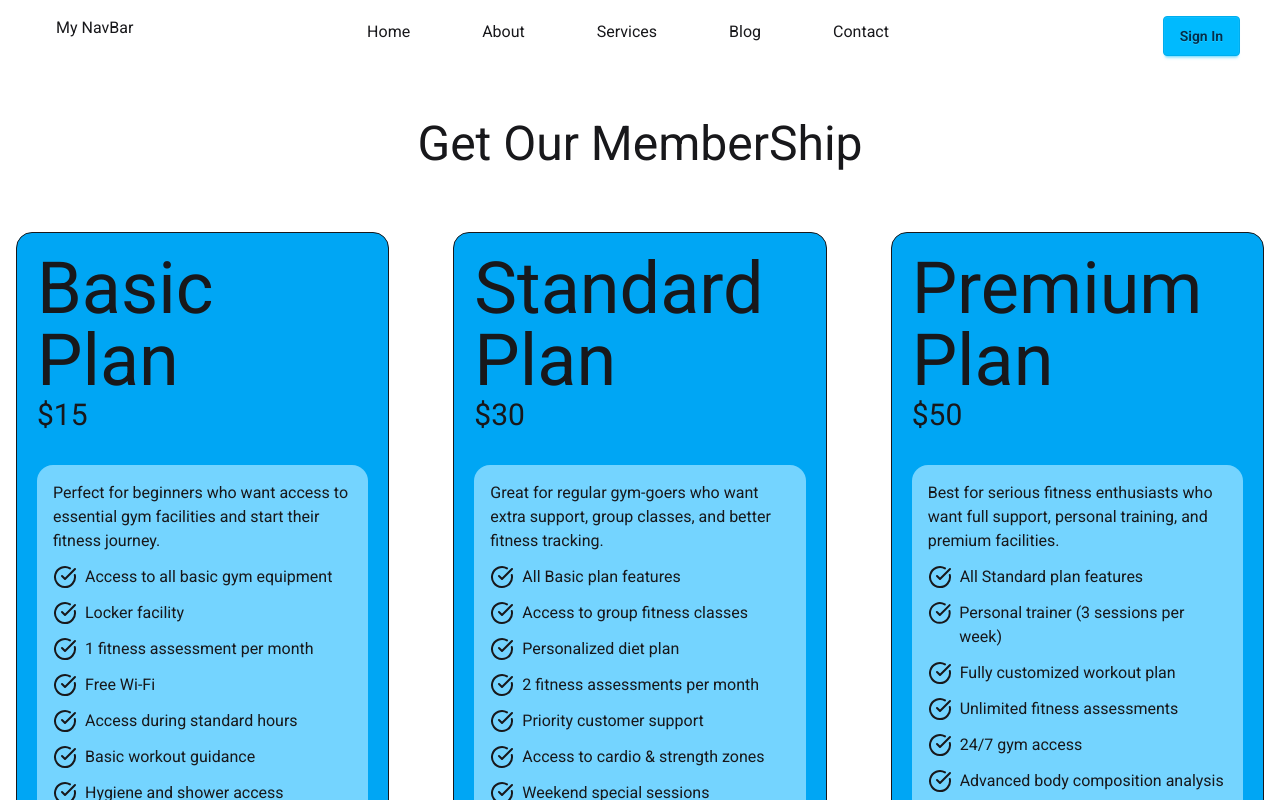
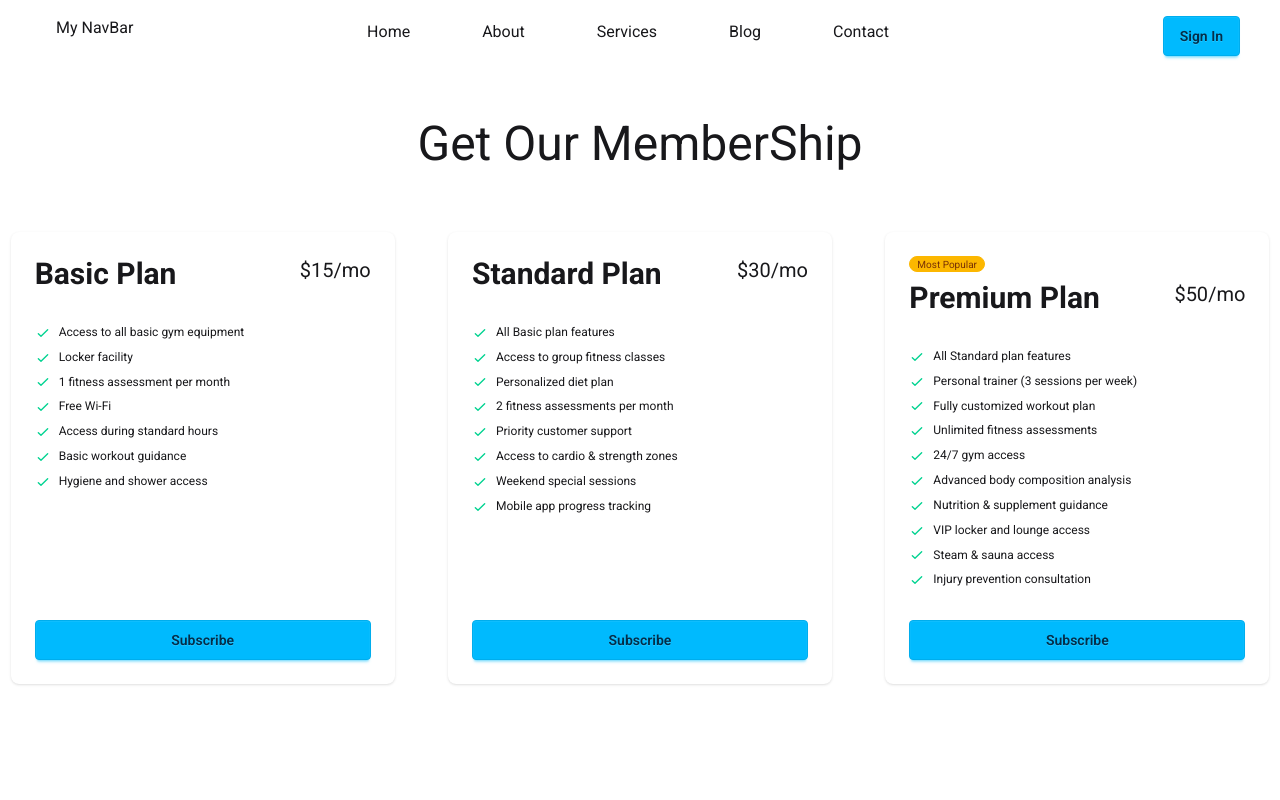
Before and after one commit to shahadat-hossain99/React-Ecosystem, a React (Vite) app: page / in a window 1280 px wide. Shown: the top 800 px of the page. Built offline with nearby package versions, Linux system fonts and the light colour scheme.

Commit message:
pricingCard redo with the help od daisyUI

```diff
--- a/public/pricingData.json
+++ b/public/pricingData.json
@@ -36,6 +36,7 @@
     "id": 3,
     "name": "Premium Plan",
     "price": "$50",
+    "popular": "true",
     "duration": "month",
     "description": "Best for serious fitness enthusiasts who want full support, personal training, and premium facilities.",
     "features": [
--- /dev/null
+++ b/src/Components/DaisyPricing/DaisyPricing.jsx
@@ -0,0 +1,48 @@
+import React from "react";
+
+const DaisyPricing = ({ pricing }) => {
+  const { name, price, features, popular } = pricing;
+
+  return (
+    <div className="card w-96 mx-auto bg-base-100 shadow-sm flex flex-col ">
+      <div className="card-body rounded-2xl hover:bg-blue-950">
+        {/* <span className="badge badge-xs badge-warning">
+          {popular ? "Most Demanding" : "Simple"}
+        </span> */}
+        {popular && (
+          <span className="badge badge-xs badge-warning">Most Popular</span>
+        )}
+        <div className="flex justify-between ">
+          <h2 className="text-3xl font-bold">{name}</h2>
+          <span className="text-xl">{price}/mo</span>
+        </div>
+        <ul className="mt-6 flex flex-1 flex-col gap-2 text-xs">
+          {features.map((feature, index) => (
+            <li key={index}>
+              <svg
+                xmlns="http://www.w3.org/2000/svg"
+                className="size-4 me-2 inline-block text-success"
+                fill="none"
+                viewBox="0 0 24 24"
+                stroke="currentColor"
+              >
+                <path
+                  strokeLinecap="round"
+                  strokeLinejoin="round"
+                  strokeWidth="2"
+                  d="M5 13l4 4L19 7"
+                />
+              </svg>
+              <span>{feature}</span>
+            </li>
+          ))}
+        </ul>
+        <div className="mt-6">
+          <button className="btn btn-info btn-block">Subscribe</button>
+        </div>
+      </div>
+    </div>
+  );
+};
+
+export default DaisyPricing;
--- a/src/Components/PricingCard/PricingCard.jsx
+++ b/src/Components/PricingCard/PricingCard.jsx
@@ -5,20 +5,23 @@ const PricingCard = ({ pricing }) => {
   console.log(pricing);
   const { name, price, description, features } = pricing;
   return (
-    <div className="border bg-sky-500 rounded-2xl p-5 mx-4">
+    <div className="border bg-sky-500 rounded-2xl p-5 mx-4 mb-4 flex flex-col">
       {/* Card Header */}
       <div>
         <h1 className="text-7xl">{name}</h1>
         <h4 className="text-3xl">{price}</h4>
       </div>
       {/* Card body */}
-      <div className="bg-sky-300 rounded-2xl p-4 mt-8">
+      <div className="bg-sky-300 rounded-2xl p-4 mt-8 flex-1">
         <p>{description}</p>
 
         {features.map((features, index) => (
           <PricingFeature key={index} features={features}></PricingFeature>
         ))}
       </div>
+      <button className="btn rounded-xl btn-soft btn-info w-full mt-5">
+        Subscribe Now !!!
+      </button>
     </div>
   );
 };
--- a/src/Components/PricingOptions/PricingOptions.jsx
+++ b/src/Components/PricingOptions/PricingOptions.jsx
@@ -1,6 +1,7 @@
 import React from "react";
 import { use } from "react";
 import PricingCard from "../PricingCard/PricingCard";
+import DaisyPricing from "../DaisyPricing/DaisyPricing";
 
 const PricingOptions = ({ pricingPromise }) => {
   //   console.log(pricingPromise);
@@ -16,9 +17,14 @@ const PricingOptions = ({ pricingPromise }) => {
     <div>
       <h1 className="text-5xl text-center my-16">Get Our MemberShip</h1>
 
-      <div className="grid   md:grid-cols-3 gap-8">
+      <div className="grid md:grid-cols-2  lg:grid-cols-3 gap-8">
+        {/* Card From scratch by me */}
+        {/* {pricingData.map((pricing) => (
+          <PricingCard key={pricing.id} pricing={pricing}></PricingCard>
+        ))} */}
+
         {pricingData.map((pricing) => (
-          <PricingCard key={pricing.id} pricing={pricing}></PricingCard>
+          <DaisyPricing key={pricing.id} pricing={pricing}></DaisyPricing>
         ))}
       </div>
     </div>
```
